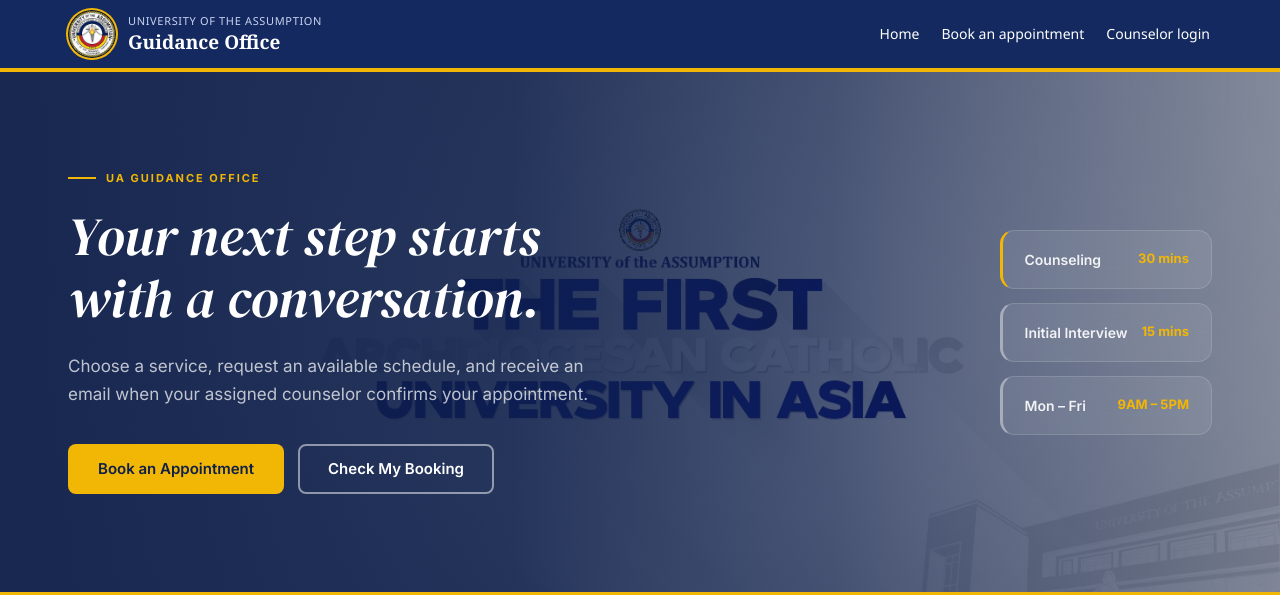
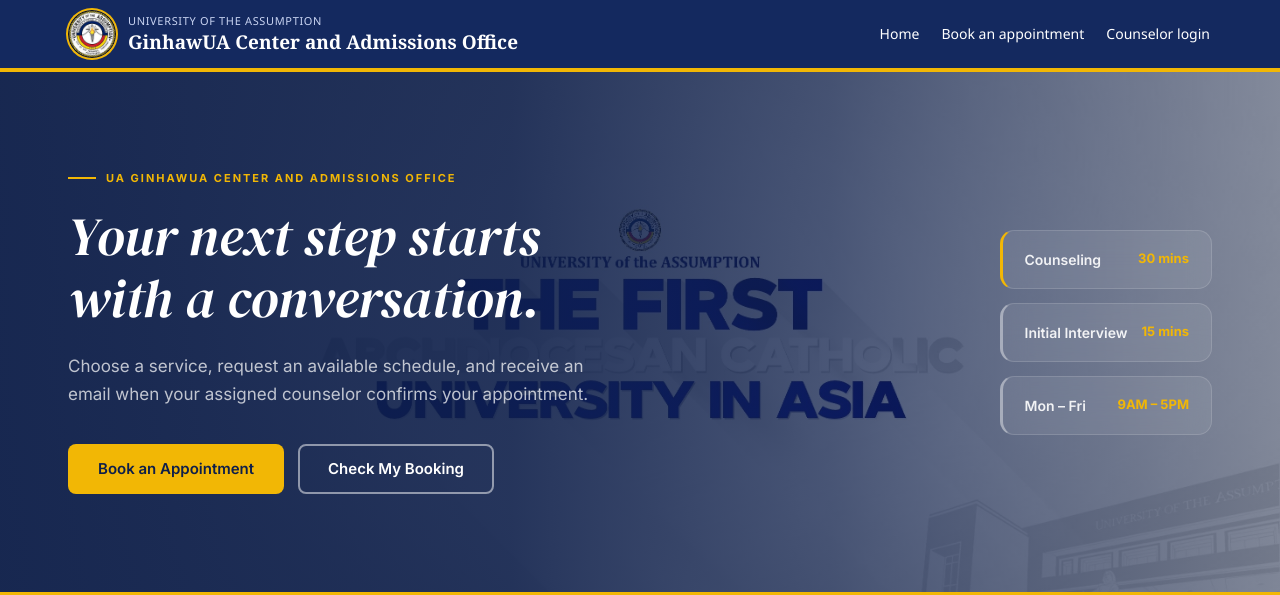
Before and after one commit to Ashton-cpu/uaguidance, a Flask app: page / in a window 1280 px wide. Shown: the top 595 px of the page. Run offline with Flask 3, Linux system fonts and the light colour scheme; some libraries are stand-ins or nearby versions.

Commit message:
Rename Guidance Office to GinhawUA Center and Admissions Office

```diff
--- a/app.py
+++ b/app.py
@@ -1,5 +1,5 @@
 """
-UA Guidance Office - Online Appointment System (Flask backend)
+UA GinhawUA Center and Admissions Office - Online Appointment System (Flask backend)
 
 Security design (Information Assurance):
   Confidentiality : student details are encrypted with the IDEA cipher (CBC mode) before
@@ -123,7 +123,7 @@ COUNSELORS = {
 }
 PROGRAM_TO_COUNSELOR = {p: u for u, (_, progs) in COUNSELORS.items() for p in progs}
 SERVICES = {"Counseling": 30, "Initial interview": 15, "Routine interview": 15}
-WORK_BLOCKS = [(450, 720), (780, 990)] # 9:00-12:00 and 1:00-5:00 (minutes)
+WORK_BLOCKS = [(450, 720), (780, 990)]  # 7:30-12:00 and 1:00-4:30 (minutes)
 MAX_ACTIVE_PER_STUDENT = 2
 EMAIL_RE = re.compile(r"^[^\s@]+@[^\s@]+\.[^\s@]+$")
 
@@ -326,7 +326,7 @@ def free_slots(db, counselor, day, dur):
 
 
 def _html_email(title, preheader, body_html):
-    """Wrap content in a branded UA Guidance Office HTML email shell."""
+    """Wrap content in a branded UA GinhawUA Center and Admissions Office HTML email shell."""
     return f"""<!DOCTYPE html>
 <html lang="en">
 <head>
@@ -343,7 +343,7 @@ def _html_email(title, preheader, body_html):
       <tr>
         <td style="background:#1a2456;padding:28px 36px;text-align:center;">
           <p style="margin:0 0 4px 0;font-size:11px;color:#c9a227;letter-spacing:2px;text-transform:uppercase;">University of the Assumption</p>
-          <p style="margin:0;font-size:22px;font-weight:bold;color:#ffffff;">Guidance Office</p>
+          <p style="margin:0;font-size:22px;font-weight:bold;color:#ffffff;">GinhawUA Center and Admissions Office</p>
           <div style="margin:14px auto 0;width:48px;height:3px;background:#c9a227;border-radius:2px;"></div>
         </td>
       </tr>
@@ -358,7 +358,7 @@ def _html_email(title, preheader, body_html):
       <!-- FOOTER -->
       <tr>
         <td style="background:#f4f6fb;padding:20px 36px;text-align:center;border-top:1px solid #e8eaf0;">
-          <p style="margin:0;font-size:12px;color:#8a8fa8;">This is an automated message from the UA Guidance Office.<br>Please do not reply to this email.</p>
+          <p style="margin:0;font-size:12px;color:#8a8fa8;">This is an automated message from the UA GinhawUA Center and Admissions Office.<br>Please do not reply to this email.</p>
           <p style="margin:8px 0 0;font-size:11px;color:#b0b4c8;">University of the Assumption &bull; Angeles City, Pampanga</p>
         </td>
       </tr>
@@ -512,7 +512,7 @@ def api_send_code():
                  "exp": t + 300, "tries": 0}
     session.pop("vok", None)
     html_code = _html_email(
-        "UA Guidance Office — Verification Code",
+        "UA GinhawUA Center and Admissions Office — Verification Code",
         f"Your verification code is {code}",
         f"""
         <p style="margin:0 0 8px;font-size:16px;font-weight:bold;color:#1a2456;">Email Verification</p>
@@ -527,7 +527,7 @@ def api_send_code():
     )
     sent = send_mail(
         email,
-        "UA Guidance Office verification code",
+        "UA GinhawUA Center and Admissions Office verification code",
         f"Your verification code is {code}. It expires in 5 minutes.\nIf you did not request it, ignore this email.",
         html_code
     )
@@ -788,7 +788,7 @@ def change_status(ref, action):
                 </tr>
               </table>
             </div>
-            <p style="margin:0;font-size:13px;color:#8a8fa8;">If you have questions, please contact the Guidance Office directly.</p>
+            <p style="margin:0;font-size:13px;color:#8a8fa8;">If you have questions, please contact the GinhawUA Center and Admissions Office directly.</p>
             """
         )
         send_mail(
--- a/static/landing.css
+++ b/static/landing.css
@@ -1,5 +1,5 @@
 /* ============================================================
-   UA Guidance Office — Landing page styles (redesign)
+   UA GinhawUA Center and Admissions Office — Landing page styles (redesign)
    Loaded only on landing.html via .wide-page / .home scope.
    ============================================================ */
 
--- a/templates/base.html
+++ b/templates/base.html
@@ -4,13 +4,13 @@
 <meta charset="utf-8">
 <meta name="viewport" content="width=device-width, initial-scale=1">
 <meta name="csrf" content="{{ csrf_token() }}">
-<title>{% block title %}Guidance Office Appointments{% endblock %}</title>
+<title>{% block title %}GinhawUA Center and Admissions Office Appointments{% endblock %}</title>
 <link rel="stylesheet" href="{{ url_for('static', filename='style.css', v='layout-3') }}">
 {% block styles %}{% endblock %}
 </head>
 <body class="{% block body_class %}{% endblock %}">
 <header class="bar"><div class="bar-in">
-  <a class="logo" href="{{ url_for('home') }}"><img src="{{ url_for('static', filename='logo.jpg') }}" alt="University of the Assumption seal"><div><small>University of the Assumption</small><b>Guidance Office</b></div></a>
+  <a class="logo" href="{{ url_for('home') }}"><img src="{{ url_for('static', filename='logo.jpg') }}" alt="University of the Assumption seal"><div><small>University of the Assumption</small><b>GinhawUA Center and Admissions Office</b></div></a>
   <input type="checkbox" id="navt" class="navt" aria-label="Toggle menu">
   <label for="navt" class="burger" aria-hidden="true"><span></span><span></span><span></span></label>
   <nav class="nav" aria-label="Main">
@@ -30,7 +30,7 @@
 <main>
 {% block body %}{% endblock %}
 </main>
-<footer><div class="foot-in"><p style="margin:0"><b>University of the Assumption</b> | City of San Fernando, Pampanga, Philippines<br>Guidance Office hours: Monday to Friday, 7:30 AM to 12:00 PM and 1:00 PM to 4:30 PM<br><i>Scientia, Virtus, Communitas</i></p></div></footer>
+<footer><div class="foot-in"><p style="margin:0"><b>University of the Assumption</b> | City of San Fernando, Pampanga, Philippines<br>GinhawUA Center and Admissions Office hours: Monday to Friday, 7:30 AM to 12:00 PM and 1:00 PM to 4:30 PM<br><i>Scientia, Virtus, Communitas</i></p></div></footer>
 <script src="{{ url_for('static', filename='app.js') }}"></script>
 {% block scripts %}{% endblock %}
 </body>
--- a/templates/book.html
+++ b/templates/book.html
@@ -1,5 +1,5 @@
 {% extends "base.html" %}
-{% block title %}Book an appointment — UA Guidance Office{% endblock %}
+{% block title %}Book an appointment — UA GinhawUA Center and Admissions Office{% endblock %}
 {% block body %}
 <h1>Book an Appointment</h1>
 <div class="card" id="booking-form" data-cfg="{{ cfg }}">
@@ -71,7 +71,7 @@
     <div class="rc" id="rv"></div>
     <label class="chk">
       <input type="checkbox" id="cons">
-      <span>I agree that the Guidance Office may collect and use my details only to schedule and manage my appointment, as allowed by the Data Privacy Act of 2012 (RA 10173).</span>
+      <span>I agree that the GinhawUA Center and Admissions Office may collect and use my details only to schedule and manage my appointment, as allowed by the Data Privacy Act of 2012 (RA 10173).</span>
     </label>
   </div>
 
--- a/templates/landing.html
+++ b/templates/landing.html
@@ -9,7 +9,7 @@
     <div class="hero-bg-text" aria-hidden="true">GUIDANCE</div>
     <div class="wrap hero-inner">
       <div class="hero-text">
-        <p class="eyebrow">UA Guidance Office</p>
+        <p class="eyebrow">UA GinhawUA Center and Admissions Office</p>
         <h1 id="hero-title">Your next step starts with a conversation.</h1>
         <p class="lead">Choose a service, request an available schedule, and receive an email when your assigned counselor confirms your appointment.</p>
         <div class="hero-cta">
@@ -153,7 +153,7 @@
         </details>
         <details>
           <summary>Is my booking confirmed right away?</summary>
-          <p>Your booking starts as Pending. It becomes valid once your counselor confirms it. Keep your receipt or reference code and show it at the Guidance Office.</p>
+          <p>Your booking starts as Pending. It becomes valid once your counselor confirms it. Keep your receipt or reference code and show it at the GinhawUA Center and Admissions Office.</p>
         </details>
         <details>
           <summary>How do I check my booking?</summary>
--- a/templates/receipt.html
+++ b/templates/receipt.html
@@ -12,6 +12,6 @@
 <div class="item"><span>Time</span><span>{{ a.start|fmt_time }} to {{ (a.start + a.dur)|fmt_time }}</span></div>
 <div class="item"><span>Status</span><span>{{ a.status }}{% if a.status == 'Pending' %} (awaiting confirmation){% endif %}</span></div>
 <div class="item"><span>Issued</span><span>{{ issued }}</span></div></div>
-<p class="mute">Valid only when confirmed by your counselor. Show this receipt or the reference code at the Guidance Office. Your student number is partly hidden for privacy. A confirmation will be sent to your email.</p>
+<p class="mute">Valid only when confirmed by your counselor. Show this receipt or the reference code at the GinhawUA Center and Admissions Office. Your student number is partly hidden for privacy. A confirmation will be sent to your email.</p>
 <div class="row noprint"><a class="btn" href="{{ url_for('home') }}">Back to home</a><button class="btn o" type="button" data-print>Print or save as PDF</button></div></div>
 {% endblock %}
```
